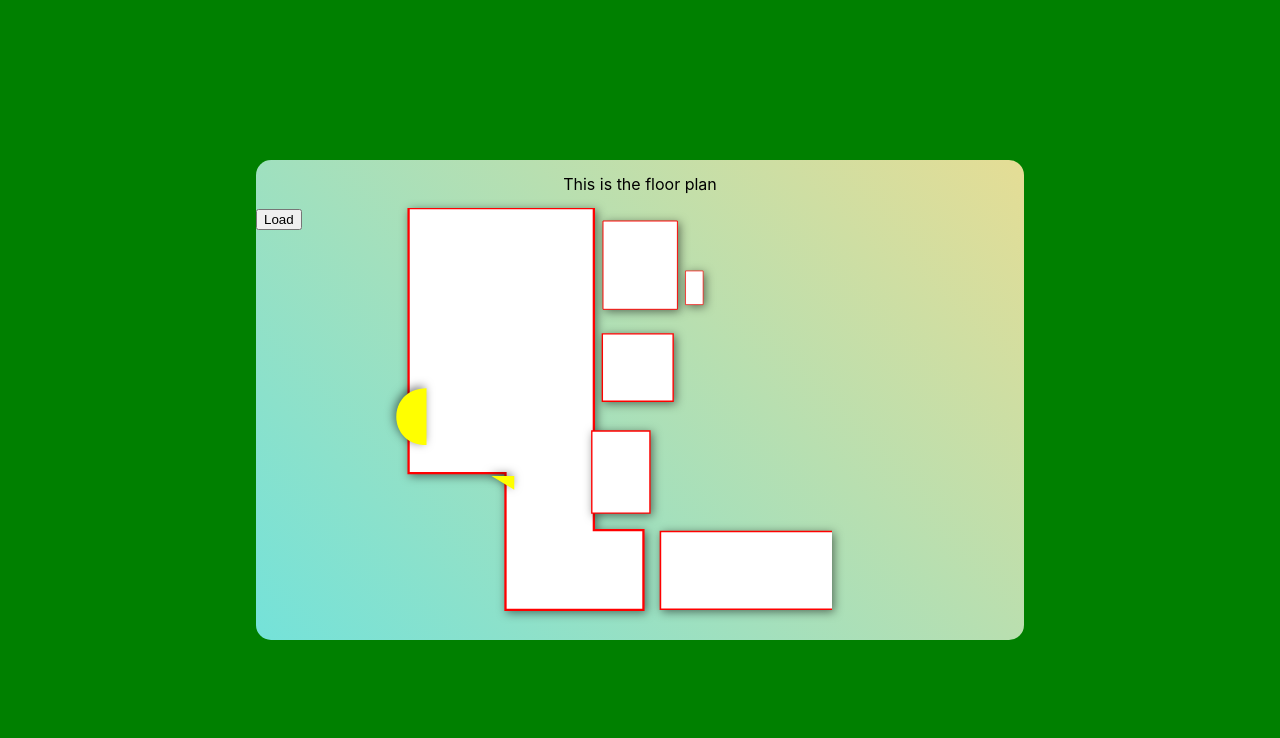
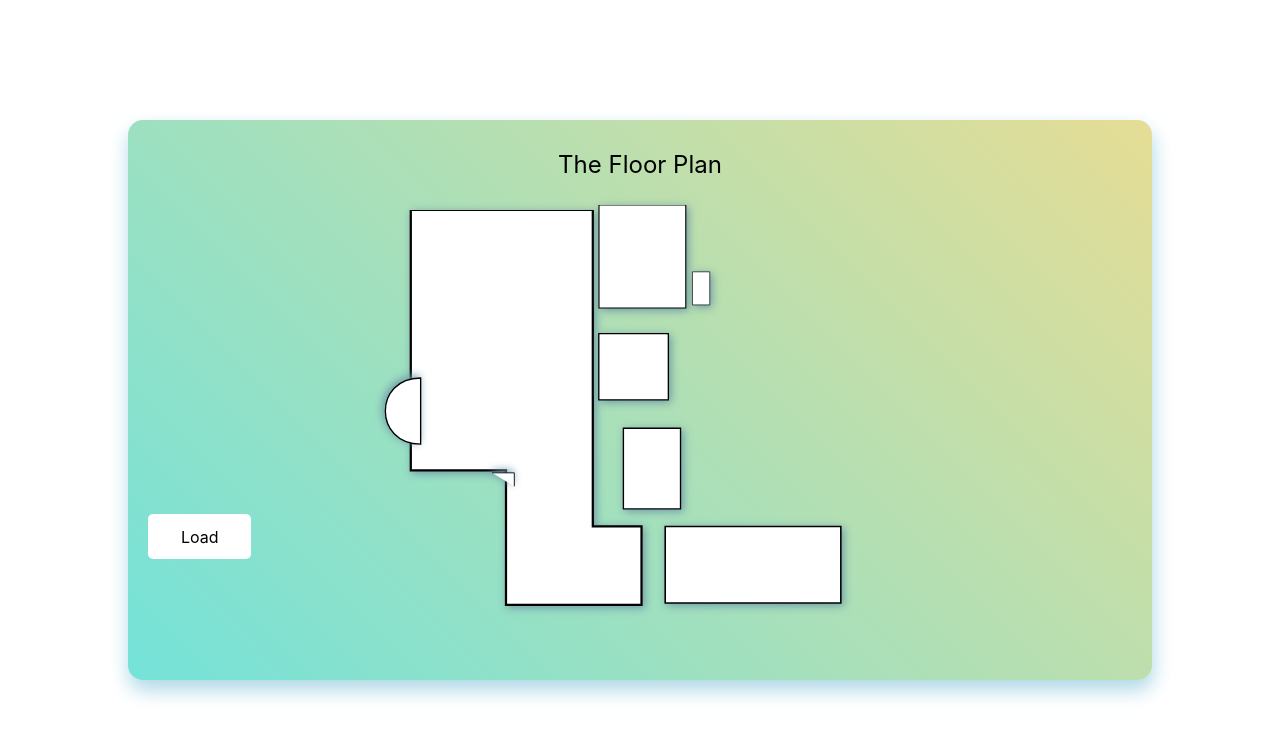
Before and after one commit to Iskz17/Homeez-Test, a React (Create React App) app in the folder homeeztest/: page / in a window 1280 px wide. Shown: the top 738 px of the page. Built offline with nearby package versions, Linux system fonts and the light colour scheme.

Commit message:
kinda finished

```diff
--- a/homeeztest/src/App.css
+++ b/homeeztest/src/App.css
@@ -10,17 +10,18 @@ svg{
   height: 100%;
   width: 100%;
   /* border: 2px solid red; */
-  filter: drop-shadow(2px 2px 5px rgba(0,0,0,0.5));
+  filter: drop-shadow(2px 2px 4px rgb(109, 152, 167));
   /* background: green; */
 }
-
 polygon{
 fill: white;
-stroke: red;
+stroke:black;
 stroke-width: 4px
 }
 path{
-  fill: yellow;
+  fill: white;
+  stroke: black;
+  stroke-width: 4px;
 }
 .containerMain{
   position: relative;
@@ -31,28 +32,33 @@ path{
   width: 100%;
   height: 100%;
   overflow: hidden;
-  background: green;
+  /* background: green; */
 }
 .floorDisplayContainer{
   position: relative;
-  width: 60%;
-  height: 60%;
+  width: 80%;
+  height: 70%;
   background: white;
   background-image: linear-gradient(45deg,rgb(116, 226, 217) 0%, rgb(229, 221, 149) 100%);
   border-radius: 15px;
+  box-shadow: 1px 10px 20px 0px lightblue;
 }
 .floorDisplayLabelContainer{
   width:100%;
   position: relative;
-  height: 10%;
+  height: 16%;
   display: flex;
   justify-content: center;
   align-items: center;
   /* background: white; */
 }
+.floorDisplayLabelContainer span{
+  font-family: -apple-system, BlinkMacSystemFont, 'Segoe UI', Roboto, Oxygen, Ubuntu, Cantarell, 'Open Sans', 'Helvetica Neue', sans-serif;
+  font-size: 1.5em;
+}
 .theFloorPlan{
   width: 100%;
-  height: 95%;
+  height: 80%;
   /* background: pink; */
   position: relative;
 }
@@ -69,7 +75,7 @@ path{
   height: 50%;
   width: 25%;
   /* background: yellow; */
-  left: 35%;
+  left: 35.5%;
   top: -1%;
   /* display: none; */
 }
@@ -99,7 +105,7 @@ top: 21.4%;
 #random-dome_div{
   /* background: blue; */
   top: 20%;
-  left: 16%;
+  left: 21.3%;
   height: 60%;
   width: 30%;
   transform: rotate(180deg)
@@ -110,7 +116,7 @@ top: 21.4%;
   width: 50%;
   height: 40%;
   top: 57%;
-  left: 9%;
+  left: 13%;
   transform: rotate(180deg);
   /* display: none; */
 }
@@ -121,3 +127,40 @@ top: 21.4%;
   width: 50%;
   /* display:none; */
 }
+.buttonClass{
+  width: 10%;
+  border-radius: 5px;
+  height: 10%;
+  font-size: 2 em;
+  background: white;
+  position: absolute;
+  display: flex;
+  flex-direction: row;
+  justify-content: center;
+  align-items: center;
+  transition: .25s ease;
+  left: 2%;
+  top: 68%
+}
+.buttonClass:hover{
+  width: 11%;
+  border-radius: 5px;
+  height: 11%;
+background-image: linear-gradient(45deg, white 0%, lightblue 100%);
+filter: drop-shadow(2px 2px 4px rgb(109, 152, 167));
+transform: translateY(-4px);
+}
+.buttonClass:active{
+width: 9%;
+height: 9%;
+transform: scale(0.97);
+transform-origin: center;
+}
+.furnitureImg{
+  position: absolute;
+  width: 15%;
+  height: 15%;
+  left: 25%;
+  top: 2%;
+  /* background: black; */
+}
--- a/homeeztest/src/App.js
+++ b/homeeztest/src/App.js
@@ -10,6 +10,7 @@ class App extends Component {
     super(props);
     this.state = {
       toShowPicture: false,
+      buttonText: 'Load'
     }
   }
   handleLoadButton = (test)=>{
@@ -17,6 +18,11 @@ class App extends Component {
     let toShowPicture = !this.state.toShowPicture;
     //console.log(toShowPicture);
     this.setState({toShowPicture});
+    if(toShowPicture){
+      this.setState({buttonText: 'Unload'});
+    }else{
+      this.setState({buttonText: 'Load'});
+    }
     //return <img src={FurnitureSVG}></img>;
   }
   filterFloorData(){
@@ -30,12 +36,16 @@ class App extends Component {
     <div className="containerMain">
       <div className="floorDisplayContainer">
         <div className="floorDisplayLabelContainer">
-          <span>This is the floor plan</span>
+          <span>The Floor Plan</span>
         </div>
         <div className="theFloorPlan">
         <Layouts floorData={this.filterFloorData()}/>
           {/* {this.filterFloorData()} */}
-          <ButtonFurniture onClick={this.handleLoadButton} showPicture={this.state.toShowPicture}/>
+          <ButtonFurniture
+          onClick={this.handleLoadButton}
+          showPicture={this.state.toShowPicture}
+          className="buttonClass"
+          text={this.state.buttonText}/>
         </div>
       </div>
     </div>);
--- a/homeeztest/src/components/ButtonFurniture.jsx
+++ b/homeeztest/src/components/ButtonFurniture.jsx
@@ -9,14 +9,14 @@ class ButtonFurniture extends Component {
     toShowSVG(){
         if(this.props.showPicture){
             //console.log('was here');
-            return <img src={FurnitureSVG}></img>;
+            return <img src={FurnitureSVG} className="furnitureImg"></img>;
         }
     }
     render() {
         return (  <div>
-                <button onClick={()=> this.props.onClick('hewo')}>
-                Load
-                </button>
+                <div onClick={()=> this.props.onClick('hewo')} className={this.props.className}>
+                {this.props.text}
+                </div>
                 {this.toShowSVG()}
 
         </div>);
--- a/homeeztest/src/index.css
+++ b/homeeztest/src/index.css
@@ -8,13 +8,13 @@ body {
   height: 100vw;
   position:absolute;
   width: 100vh;
-  background: red;
+  /* background: red; */
 }
 #root{
   position: relative;
   height: 100vh;
   width: 100vw;
-  background: rgb(136, 8, 136);
+  /* background: rgb(136, 8, 136); */
 }
 
 code {
```
